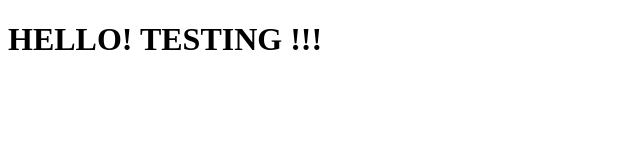
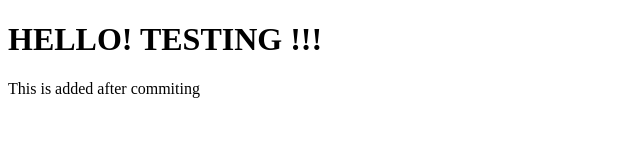
Before and after one commit to Tschikish/TestingFirstRepo, a plain HTML site: page index.html in a window 1280 px wide. Shown: the whole page, without its empty margins (0-640 px from the left). Drawn offline with Linux system fonts and the light colour scheme.

Commit message:
Added a paragraph to index.html

```diff
--- a/index.html
+++ b/index.html
@@ -9,6 +9,8 @@
 <body>
     <div class="container">
         <h1>HELLO! TESTING !!!</h1>
+
+        <p>This is added after commiting</p>
     </div>
 </body>
 </html>
```
